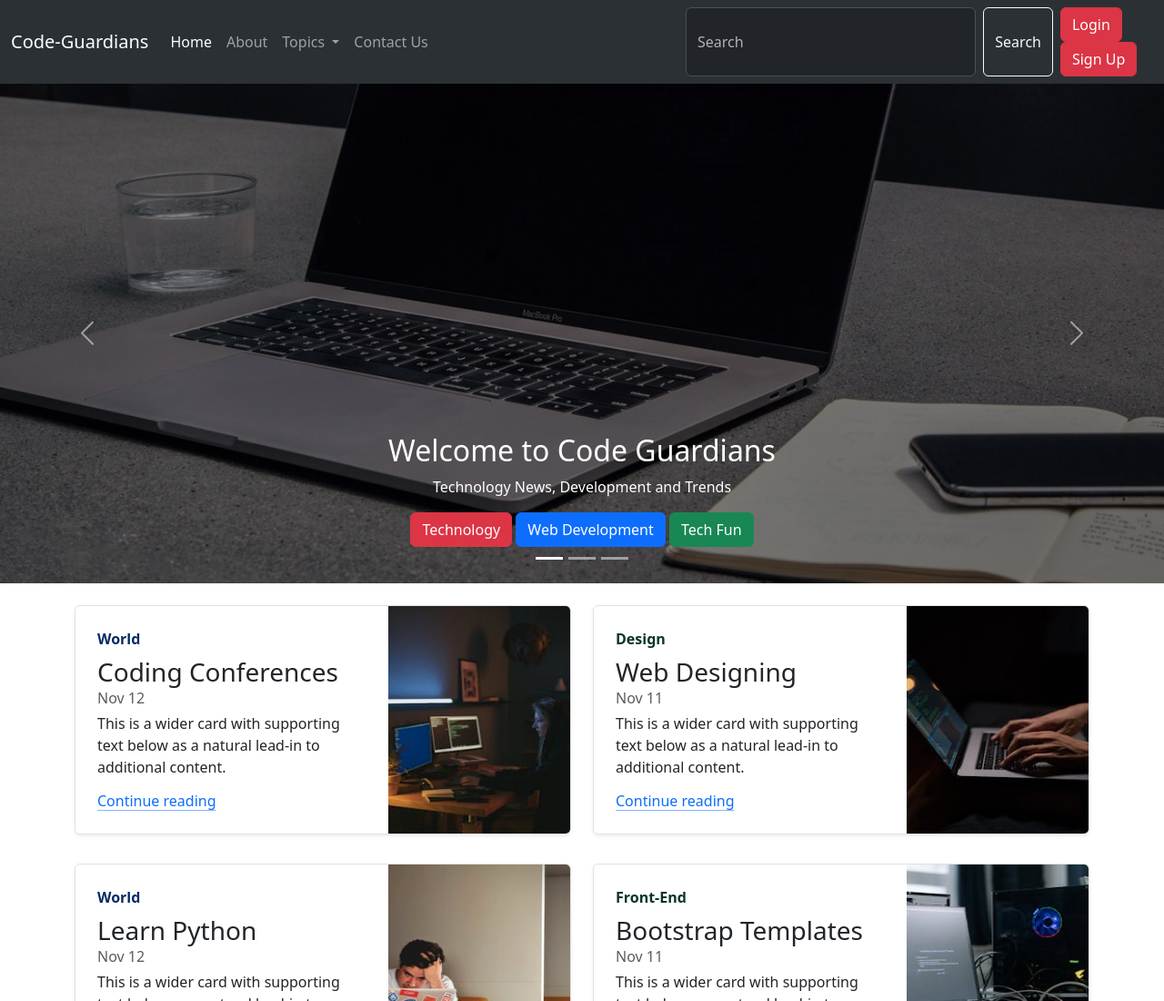
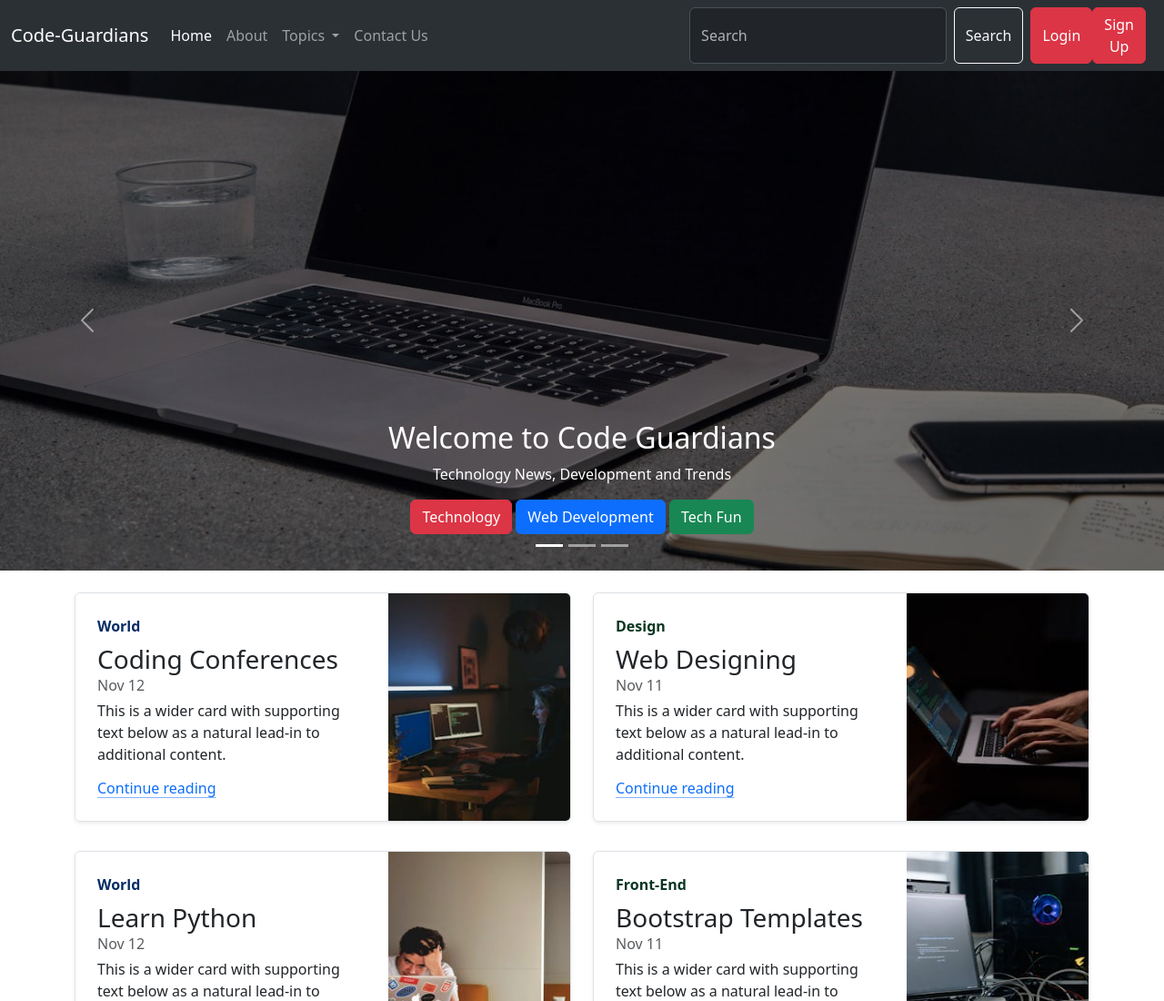
Before and after one commit to imran0361/CodeGuardians, a plain HTML site: page index.html in a window 1280 px wide. Shown: the top 1100 px of the page at 91% size. Drawn offline with nearby package versions, Linux system fonts and the light colour scheme.

Commit message:
Update index.html

```diff
--- a/index.html
+++ b/index.html
@@ -67,7 +67,7 @@
               aria-label="Search"
             />
             <button class="btn btn-outline-light" type="submit">Search</button>
-               <div class="mx-2 d-inline-block">
+               <div class="mx-2 d-flex">
           <button
             class="btn btn-danger"
             data-bs-toggle="modal"
```
